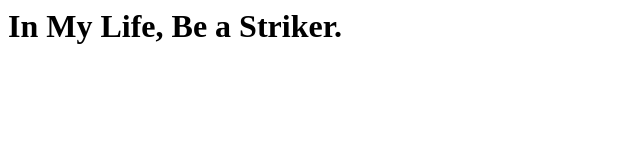
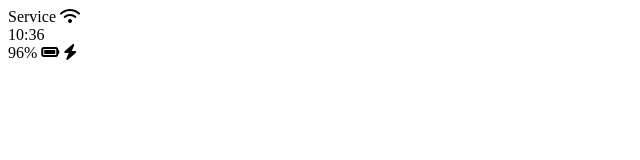
Before and after one commit to hadong2/dory, a plain HTML site: page index.html in a window 1280 px wide. Shown: the whole page, without its empty margins (0-640 px from the left). Drawn offline with Linux system fonts and the light colour scheme.

Commit message:
index.html 기초 뼈대 + 폰트 script 연결 #6.0 ~ # 6.3

```diff
--- a/index.html
+++ b/index.html
@@ -2,10 +2,25 @@
   <html lang="ko">
     <head>
       <meta charset="UTF-8"/>
-      <title>dory</title>
+	  <title>WelCome</title>
     </head>
 
     <body>
-      <h1>In My Life, Be a Striker.</h1>
+		<div id="status_bar">
+			<div class="status_bar__column">
+			<span>Service</span>
+			<i class="fas fa-wifi"></i>
+			</div>
+			<div class="status_bar__column">
+			<span>10:36</span>
+			</div>
+			<div class="status_bar__column">
+			<span>96%</span>
+			<i class="fas fa-battery-full"></i>
+			<i class="fas fa-bolt"></i>
+			</div>
+		</div>
+		<script src="https://kit.fontawesome.com/1e879fa2c4.js" crossorigin="anonymous">
+		</script>
     </body>
   </html>
```
Also changed, not shown: 1 other file.
